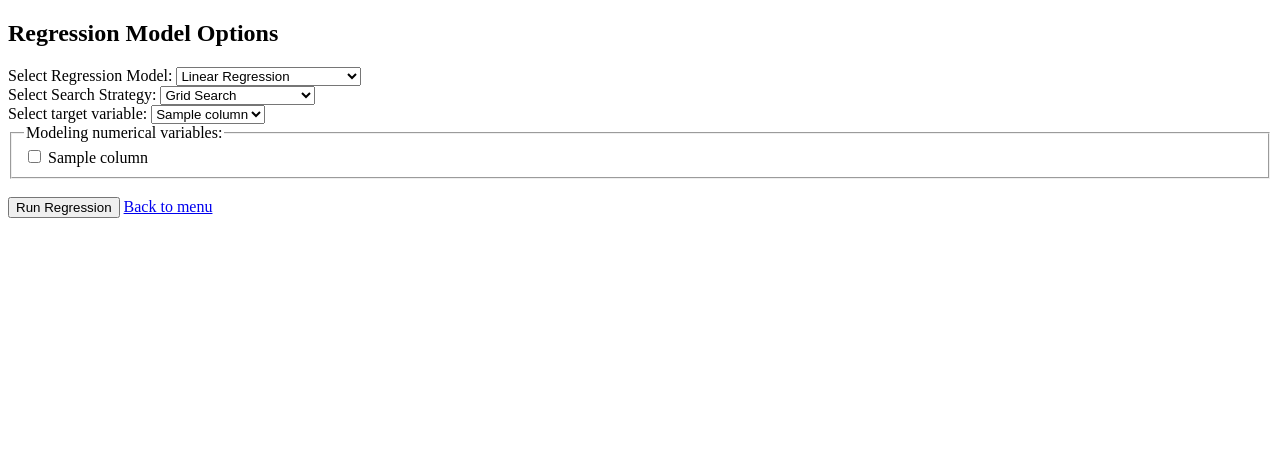
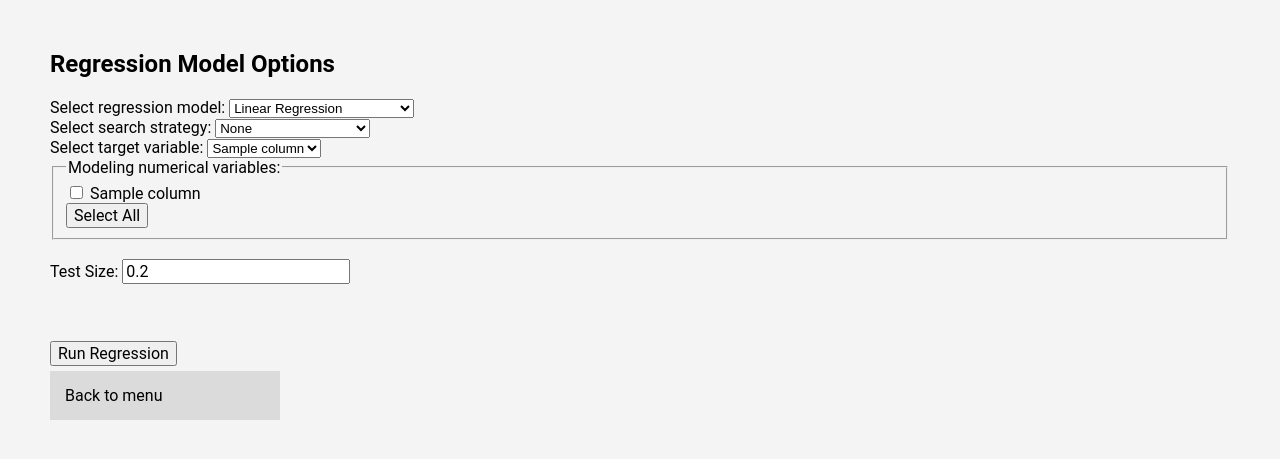
Before and after one commit to Stepan213/JEM207FinalProject, a Flask app: template templates/regression.html in a window 1280 px wide. Shown: the top 459 px of the page. Run offline with Flask 3, Linux system fonts and the light colour scheme; the template is opened without the code that fills it: most values are stand-ins (such as "Sample title", 1, 10 or a date in 2020).

Commit message:
Flask app regression part 2

```diff
--- a/run.py
+++ b/run.py
@@ -7,6 +7,7 @@ from app import models
 from app import visualisations
 from flask import Flask, render_template, request,redirect, url_for
 import os
+import json
 from markupsafe import escape
 from werkzeug.utils import secure_filename
 
@@ -72,25 +73,29 @@ def summary_statistics():
 def visualisation():
     return render_template('visualisations.html')
 
-@app.route('/regression')
+@app.route('/regression',methods=['GET','POST'])
 def regression():
     return render_template('regression.html',df=app.config['df'])
 
-@app.route('/run_regression')
+@app.route('/run_regression', methods=['GET','POST'])
 def run_regression():
 
-    model_type = request.args.get('model_type')
-    target = request.args.get('target')
-    features = request.args.get('features')
-    hyperpar_grid = request.args.get('hyperpar_grid')
-    cv = request.args.get('cv')
-    n_iter = request.args.get('n_iter')
-    random_state = request.args.get('random_state')
-    test_size = request.args.get('test_size')
+    model_type = request.form['model_type']
+    target = request.form['target_variable']
+    features = request.form.getlist('features')
+    hyperpar_grid = json.loads(request.form['hyperpar_grid'])
+    cv = int(request.form['cv'])
+    n_iter = int(request.form['n_iter'])
+    test_size = float(request.form['test_size'])
+    search_method = request.form['search_method']
 
-    model = models.RegressionModel(model_type,hyperpar_grid=hyperpar_grid, cv=cv, n_iter=n_iter, random_state=random_state)
+
+    model = models.RegressionModel(model_type,hyperpar_grid=hyperpar_grid, cv=cv, n_iter=n_iter, random_state=42)
     model.split_data(app.config['df'], variables=features, target=target, test_size=test_size)
+    model.train(search_method=search_method)
 
-    return render_template('regression_results.html', model=model)
+    mse = model.evaluate()
+
+    return render_template('regression_results.html', mse=mse)
 if __name__ == '__main__':
     app.run(debug=True)
--- a/static/js/app.js
+++ b/static/js/app.js
@@ -6,3 +6,88 @@ function updateFileName() {
     var filePath = document.getElementById('fileInput').value;
     document.getElementById('filePath').value = filePath;
 }
+function selectAllNumericalVariables() {
+    var numericalVariables = document.getElementsByName('numerical_variables');
+    for (var i = 0; i < numericalVariables.length; i++) {
+        numericalVariables[i].checked = true;
+    }
+}
+
+function toggleFields() {
+    var searchMethod = document.getElementById('search_method');
+    var cvLabel = document.getElementById('cv_label');
+    var cvInput = document.getElementById('cv');
+    var nIterLabel = document.getElementById('n_iter_label');
+    var nIterInput = document.getElementById('n_iter');
+    var hyperparamGridFields = document.getElementById('hyperparam_grid_fields');
+
+    if (searchMethod.value === 'grid_search' || searchMethod.value === 'random_search' || searchMethod.value === 'bayesian_optimization') {
+        hyperparamGridFields.style.display = 'block';
+    } else {
+        hyperparamGridFields.style.display = 'none';
+    }
+
+    if (searchMethod.value === 'none') {
+        cvLabel.style.display = 'none';
+        cvInput.style.display = 'none';
+        nIterLabel.style.display = 'none';
+        nIterInput.style.display = 'none';
+    } else {
+        cvLabel.style.display = 'block';
+        cvInput.style.display = 'block';
+        nIterLabel.style.display = 'block';
+        nIterInput.style.display = 'block';
+    }
+    populateHyperparamGrid();
+}
+function populateHyperparamGrid() {
+    var modelSelect = document.getElementById('model_type');
+    var hyperparamGridTextarea = document.getElementById('hyperpar_grid');
+    var selectedModel = modelSelect.value;
+    var hyperparamOptions = getHyperparamOptions(selectedModel);
+
+    hyperparamGridTextarea.value = JSON.stringify(hyperparamOptions, null, 4);
+}
+
+function getHyperparamOptions(model_type) {
+    switch (model_type) {
+        case 'linear_regression':
+            return {
+                'fit_intercept': [true, false],
+                'normalize': [true, false],
+                'copy_X': [true, false],
+            };
+
+        case 'lasso':
+            return {
+                'alpha': [0.001, 0.01, 0.1, 1.0],
+                'fit_intercept': [true, false],
+                'normalize': [true, false],
+                'max_iter': [100, 200, 300, 400, 500],
+                'tol': [1e-4, 1e-3, 1e-2, 1e-1],
+            };
+
+        case 'ridge':
+            return {
+                'alpha': [0.001, 0.01, 0.1, 1.0],
+                'fit_intercept': [true, false],
+                'normalize': [true, false],
+                'copy_X': [true, false],
+                'max_iter': [100, 200, 300, 400, 500],
+                'tol': [1e-4, 1e-3, 1e-2, 1e-1],
+                'solver': ['auto', 'svd', 'cholesky', 'lsqr', 'sparse_cg', 'sag', 'saga'],
+            };
+
+        case 'random_forest':
+            return {
+                'n_estimators': [10, 50, 100, 200],
+                'max_depth': [null, 10, 20, 30],
+                'min_samples_split': [2, 5, 10],
+                'min_samples_leaf': [1, 2, 4],
+                'bootstrap': [true, false],
+                };
+
+        default:
+            return {};
+    }
+}
--- a/templates/regression.html
+++ b/templates/regression.html
@@ -5,15 +5,24 @@
     <meta charset="UTF-8">
     <meta name="viewport" content="width=device-width, initial-scale=1.0">
     <title>Regression Input</title>
+    <link rel="stylesheet" href="{{ url_for('static', filename='css/app.css') }}">
+    <style>
+        #hyperpar_grid {
+            width: 100%;
+            height: 200px;
+            font-family: monospace;
+        }
+    </style>
+    <script src="{{ url_for('static', filename='js/app.js') }}"></script>
 </head>
 
 <body>
     <h2>Regression Model Options</h2>
 
     <form action="/run_regression" method="post">
-        <label for="model_type">Select Regression Model:</label>
-        <select id="model_type" name="model_type">
-            <option value="linear">Linear Regression</option>
+        <label for="model_type">Select regression model:</label>
+        <select id="model_type" name="model_type" onchange="populateHyperparamGrid()">
+            <option value="linear_regression">Linear Regression</option>
             <option value="lasso">Lasso Regression</option>
             <option value="ridge">Ridge Regression</option>
             <option value="random_forest">Random Forest Regression</option>
@@ -21,12 +30,12 @@
 
         <br>
 
-        <label for="grid_search">Select Search Strategy:</label>
-        <select id="grid_search" name="grid_search">
-            <option value="grid">Grid Search</option>
-            <option value="random">Random Search</option>
-            <option value="baysian">Bayesian Optimization</option>
+        <label for="search_method">Select search strategy:</label>
+        <select id="search_method" name="search_method" onchange="toggleFields()">
             <option value="none">None</option>
+            <option value="grid_search">Grid Search</option>
+            <option value="random_search">Random Search</option>
+            <option value="bayesian_optimization">Bayesian Optimization</option>
         </select>
 
         <br>
@@ -43,12 +52,37 @@
         <fieldset>
             <legend>Modeling numerical variables:</legend>
             {% for column in df.select_dtypes(include='number').columns %}
-            <input type="checkbox" id="{{ column }}" name="numerical_variables" value="{{ column }}">
-            <label for="{{ column }}">{{ column }}</label><br>
+             <input type="checkbox" id="{{ column }}" name='features' value="{{ column }}">
+             <label for="{{ column }}">{{ column }}</label>
             {% endfor %}
+            <br>
+            <input type="button" value="Select All" onclick="selectAllNumericalVariables()">
         </fieldset>
 
         <br>
+
+        <label for="test_size">Test Size:</label>
+        <input type="number" id="test_size" name="test_size" value="0.2">
+
+        <br>
+
+        <br>
+
+        <label for="cv" id="cv_label" style="display:none;">Cross-validation (cv):</label>
+        <input type="number" id="cv" name="cv" value="10" style="display:none;">
+
+        <br>
+
+        <label for="n_iter" id="n_iter_label" style="display:none;">Number of Iterations (n_iter):</label>
+        <input type="number" id="n_iter" name="n_iter" value="20" style="display:none;">
+
+        <br>
+
+        <div id="hyperparam_grid_fields" style="display:none;">
+            <label for="hyperpar_grid">Hyperparameter Grid:</label>
+            <textarea id="hyperpar_grid" name="hyperpar_grid"></textarea>
+        </div>
+
 
         <input type="submit" value="Run Regression">
         <a href="{{ url_for('menu') }}" class="btn btn-primary">Back to menu</a>
```
Also changed, not shown: static/:js/app.js (deleted, +0 -8 lines), templates/regression_results.html (added, +18 -0 lines), templates/test.html (added, +25 -0 lines).
